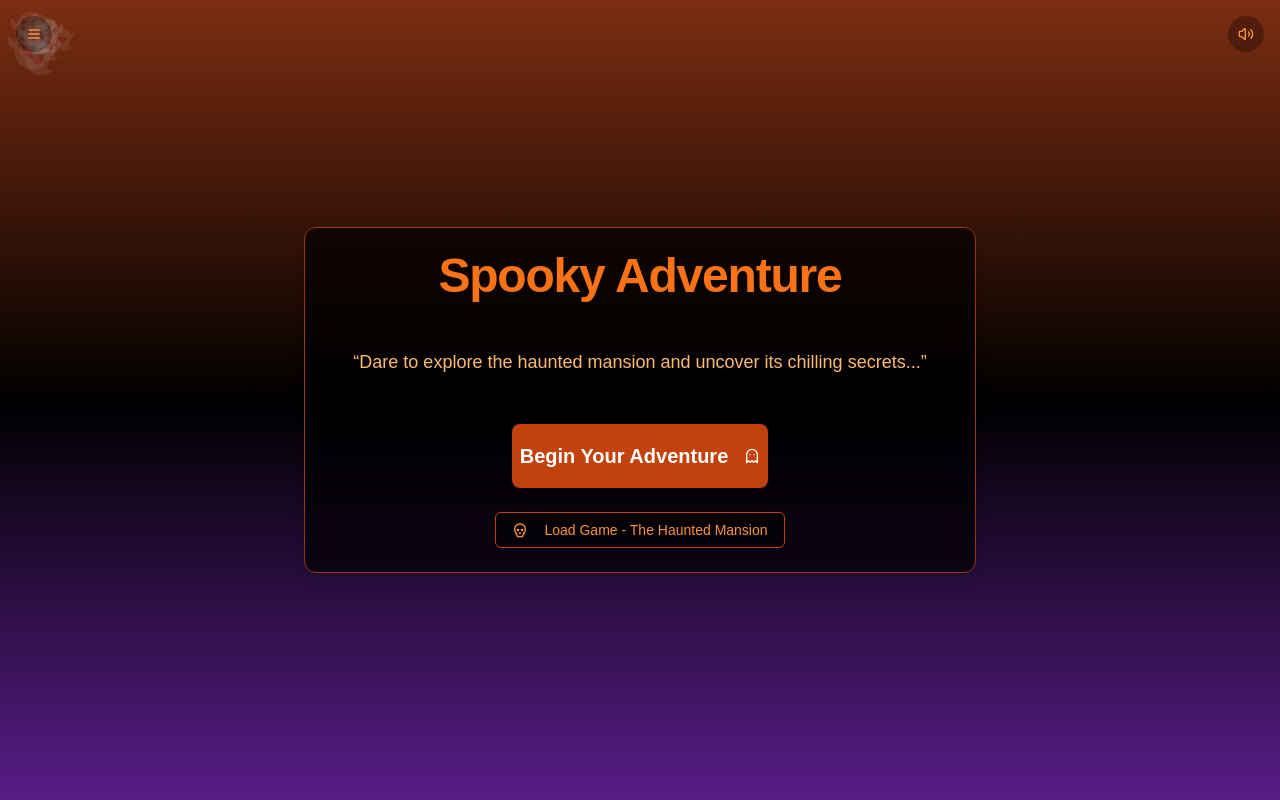
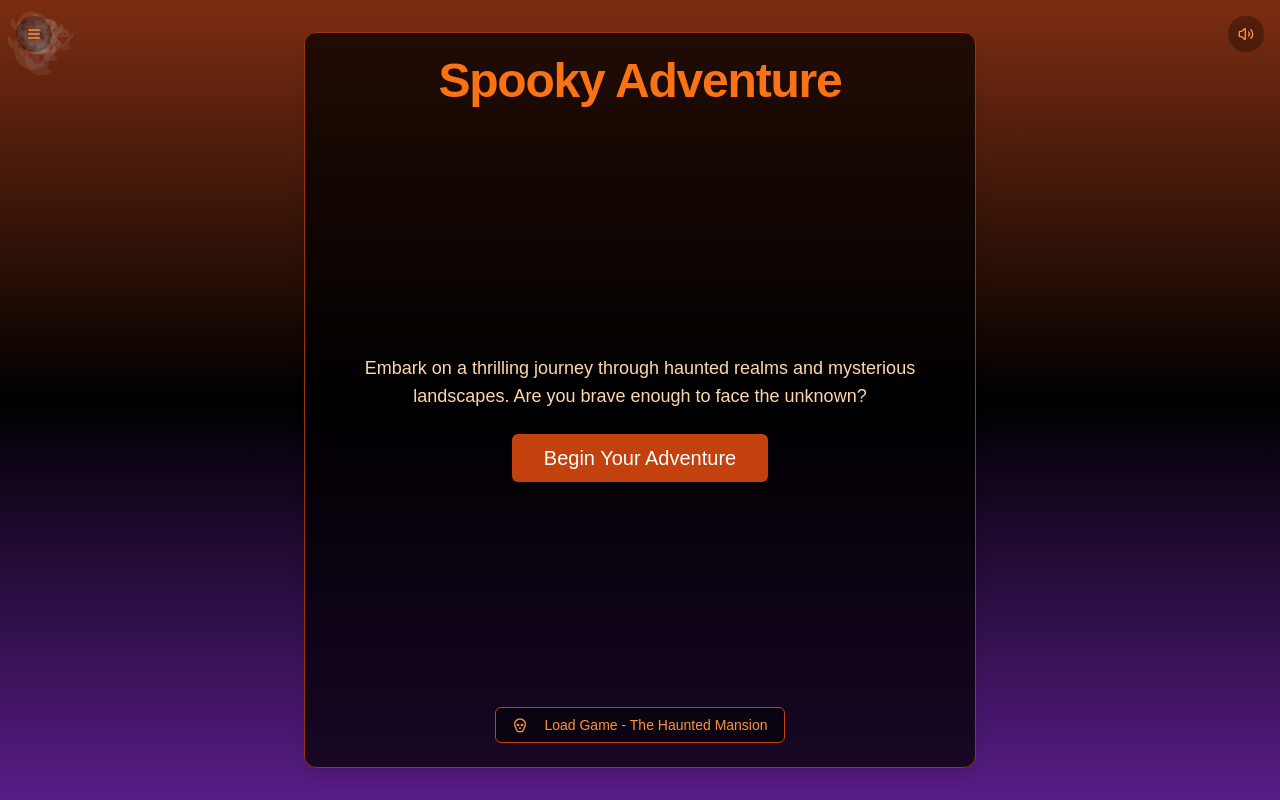
Before and after one commit to johannes117/midnight-massacre, a Next.js app: page / in a window 1280 px wide. Built offline with nearby package versions, Linux system fonts and the light colour scheme.

Commit message:
checkpoint

```diff
--- a/components/spooky-adventure.tsx
+++ b/components/spooky-adventure.tsx
@@ -4,7 +4,7 @@ import { useState, useEffect, useCallback } from 'react'
 import { Button } from "@/components/ui/button"
 import { Card, CardContent, CardFooter, CardHeader, CardTitle } from "@/components/ui/card"
 import { Skeleton } from "@/components/ui/skeleton"
-import { Ghost, Skull, Settings, Volume2, VolumeX, ChevronRight, Menu, ArrowLeft, User } from 'lucide-react'
+import { Skull, Settings, Volume2, VolumeX, ChevronRight, Menu, ArrowLeft, User } from 'lucide-react'
 import { ScrollArea } from "@/components/ui/scroll-area"
 import { motion, AnimatePresence } from "framer-motion"
 import { Sheet, SheetContent, SheetTrigger, SheetTitle } from "@/components/ui/sheet"
@@ -94,35 +94,35 @@ export function SpookyAdventureComponent() {
   console.log('Rendering, screen:', screen, 'isLoading:', isLoading)
 
   return (
-    <div className="min-h-screen bg-gradient-to-b from-orange-900 via-black to-purple-900 text-orange-100 p-4 sm:p-6 md:p-8 flex flex-col items-center justify-center overflow-hidden relative">
+    <div className="min-h-screen h-screen bg-gradient-to-b from-orange-900 via-black to-purple-900 text-orange-100 p-4 sm:p-6 md:p-8 flex flex-col items-center justify-center overflow-hidden relative">
       <FloatingGhosts />
 
-      <Card className="w-full max-w-2xl bg-black/70 border-orange-800 shadow-lg backdrop-blur-sm overflow-hidden">
+      <Card className="w-full max-w-2xl h-[calc(100vh-2rem)] bg-black/70 border-orange-800 shadow-lg backdrop-blur-sm overflow-hidden flex flex-col">
         <AnimatePresence mode="wait">
           {screen === 'home' && (
-            console.log('Rendering home screen'),
             <motion.div
               key="home"
               initial={{ opacity: 0, y: 20 }}
               animate={{ opacity: 1, y: 0 }}
               exit={{ opacity: 0, y: -20 }}
               transition={{ duration: 0.3 }}
+              className="flex flex-col h-full"
             >
               <CardHeader>
                 <CardTitle className="text-5xl font-bold text-orange-500 text-center">
                   Spooky Adventure
                 </CardTitle>
               </CardHeader>
-              <CardContent className="flex flex-col items-center p-6 space-y-6">
-                <p className="text-lg text-center mb-6 text-orange-300">
-                  &ldquo;Dare to explore the haunted mansion and uncover its chilling secrets...&rdquo;
+              <CardContent className="flex-grow flex flex-col justify-center items-center p-6 space-y-6">
+                <p className="text-lg text-center text-orange-200">
+                  Embark on a thrilling journey through haunted realms and mysterious landscapes.
+                  Are you brave enough to face the unknown?
                 </p>
                 <Button
                   onClick={handleStartAdventure}
-                  className="w-64 h-16 text-xl bg-orange-700 hover:bg-orange-600 text-white font-bold rounded-lg transition-all duration-300 ease-in-out transform hover:scale-105 hover:shadow-orange-500/50 hover:shadow-lg"
+                  className="text-xl py-6 px-8 bg-orange-700 hover:bg-orange-600 text-white"
                 >
                   Begin Your Adventure
-                  <Ghost className="ml-2 h-6 w-6" />
                 </Button>
               </CardContent>
               <CardFooter className="flex justify-center space-x-4">
@@ -147,9 +147,10 @@ export function SpookyAdventureComponent() {
               animate={{ opacity: 1, y: 0 }}
               exit={{ opacity: 0, y: -20 }}
               transition={{ duration: 0.3 }}
+              className="flex flex-col h-full"
             >
-              <CardContent className="flex flex-col items-center p-6 space-y-6">
-                <ScrollArea className="w-full h-64 p-4 bg-black/30 rounded-lg shadow-inner border border-orange-800/50">
+              <CardContent className="flex flex-col items-center p-6 space-y-6 flex-grow overflow-hidden">
+                <ScrollArea className="w-full flex-grow p-4 bg-black/30 rounded-lg shadow-inner border border-orange-800/50">
                   {isLoading ? (
                     <Skeleton className="w-full h-full bg-orange-900/30" />
                   ) : (
```
